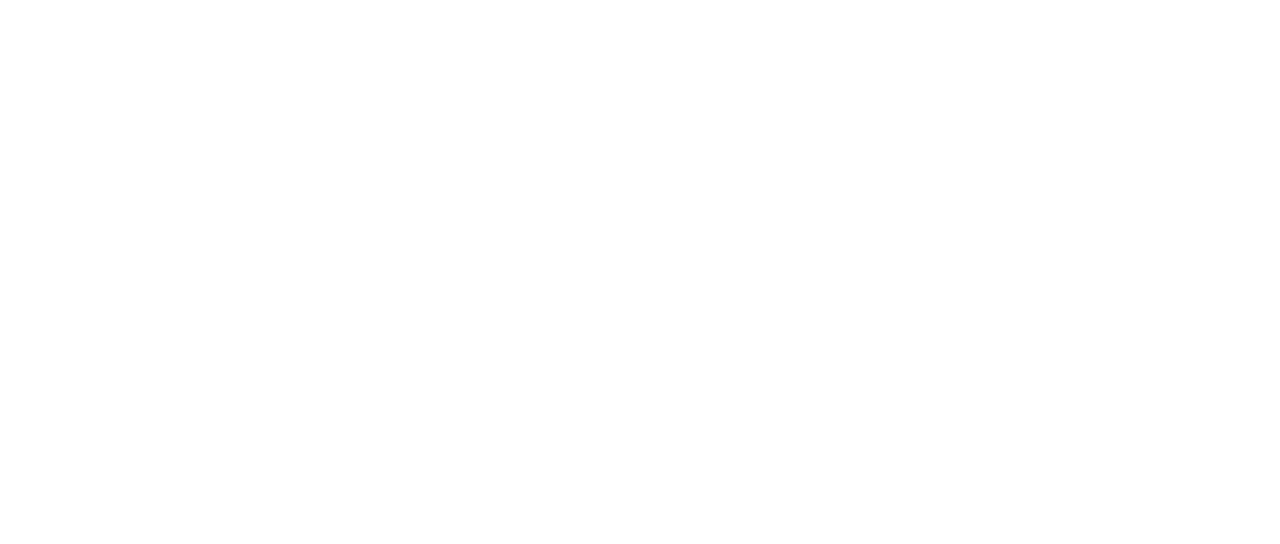
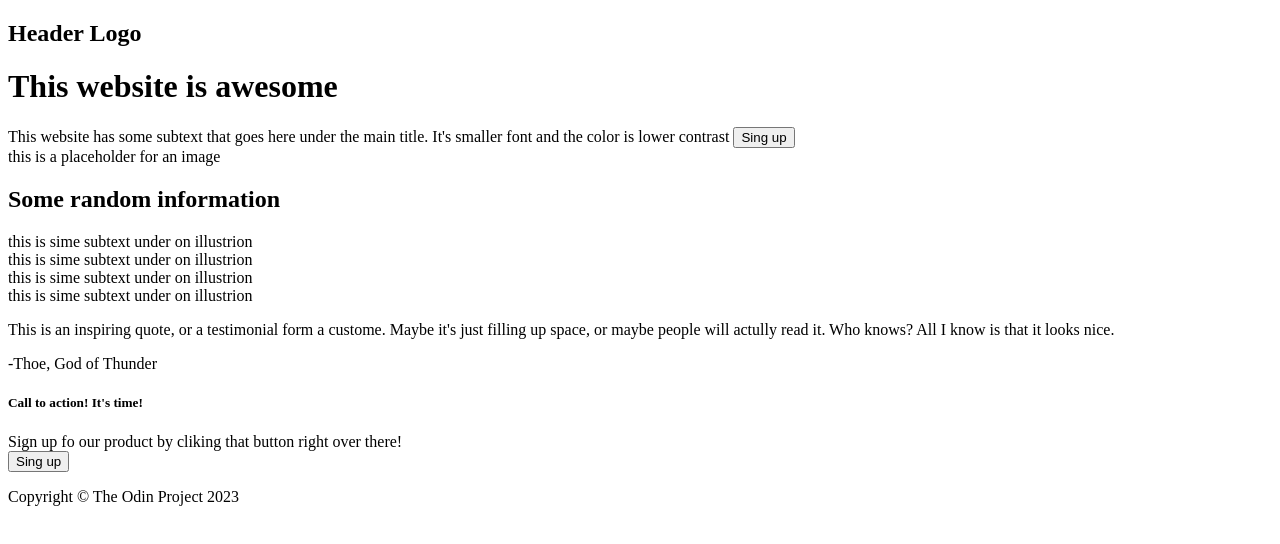
Before and after one commit to AlekseySorokin25/odin-sample, a plain HTML site: page index.html in a window 1280 px wide. Drawn offline with Linux system fonts and the light colour scheme.

Commit message:
edit index.html

```diff
--- a/index.html
+++ b/index.html
@@ -6,6 +6,106 @@
     <title>Sample</title>
 </head>
 <body>
+    <header>
+
+        <div class="head">
+
+            <h2>Header Logo</h2>
+
+            <div class="links">
+
+                <a href="header link one"></a>
+                <a href="header link two"></a>
+                <a href="header link three"></a>
+
+            </div>
+
+        </div>
+
+        <div class="header-main">
+
+            <div class="text-logo">
+
+                <h1>This website is awesome</h1>
+
+                <span>
+                    This website has some subtext that goes here under the main title.
+                    It's smaller font and the color is lower contrast
+                </span>
+
+                <button>Sing up</button>
+
+            </div>
+
+            <div class="logo">
+                this is a placeholder for an image
+            </div>
+
+        </div>
+
+    </header>
+
+    <main>
+
+        <div class="some-information">
+
+            <h2>Some random information</h2>
+
+            <div class="images">
+
+                <div class="img-text">
+                    <div></div>
+                    <span>this is sime subtext under on illustrion</span>
+                </div>
+                <div class="img-text">
+                    <div></div>
+                    <span>this is sime subtext under on illustrion</span>
+                </div>
+                <div class="img-text">
+                    <div></div>
+                    <span>this is sime subtext under on illustrion</span>
+                </div>
+                <div class="img-text">
+                    <div></div>
+                    <span>this is sime subtext under on illustrion</span>
+                </div>
+
+            </div>
+
+        </div>
+
+        <div class="some-text">
+
+            <p>
+                This is an inspiring quote, or a testimonial form a custome.
+                Maybe it's just filling up space, or maybe people will actully read it.
+                Who knows? All I know is that it looks nice.
+            </p>
+
+            <span>-Thoe, God of Thunder</span>
+
+        </div>
+
+        <div class="action">
+            <div>
+
+                <h5>Call to action! It's time!</h5>
+
+                <span>Sign up fo our product by cliking that button right over there!</span>
+
+            </div>
+
+            <button>Sing up</button>
+
+        </div>
+
+    </main>
+
+    <footer>
+
+        <p>Copyright © The Odin Project 2023</p>
+
+    </footer>
 
 </body>
 </html>
```
